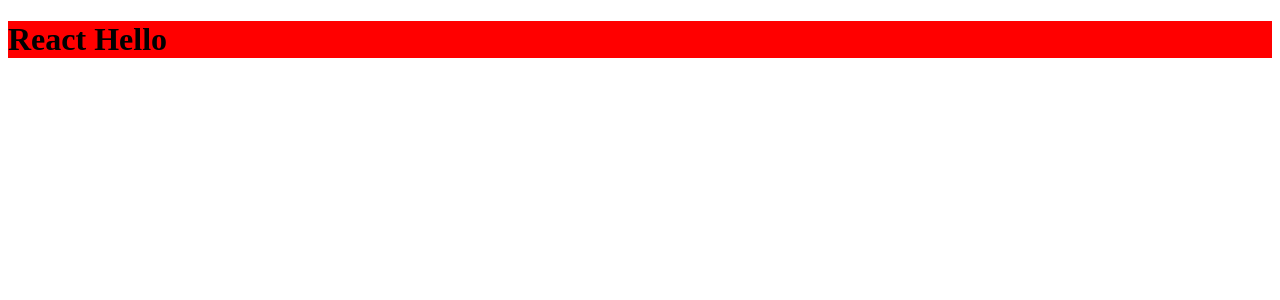
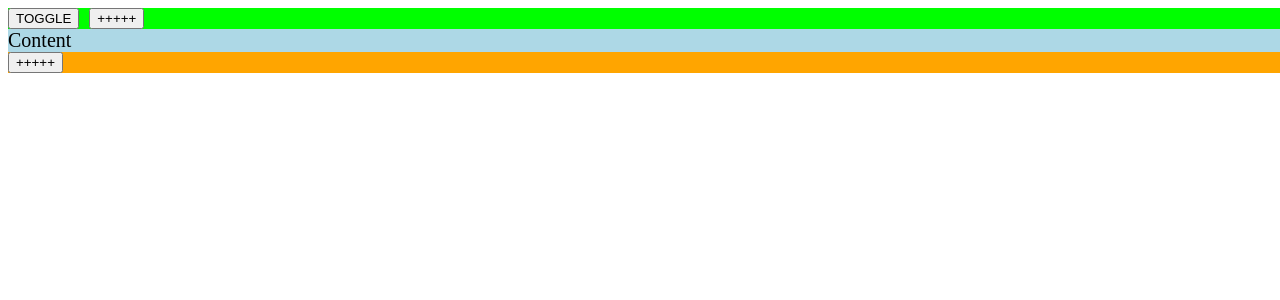
Before and after one commit to JayDeeJS/geeks-homework-react, a React (Create React App) app: page / in a window 1280 px wide. Shown: the top 300 px of the page. Built offline with nearby package versions, Linux system fonts and the light colour scheme.

Commit message:
feat: lesson react

```diff
--- a/src/App.js
+++ b/src/App.js
@@ -1,12 +1,21 @@
 import React from 'react';
-import Components from './components/Components';
+import Content from './components/Content';
+import Footer from './components/Footer';
+import Header from './components/Header';
 
 import "./index.css";
 
 function App() {
+  const links = [
+    {link: '/home', title: 'Главная страница'},
+    {link: '/about', title: 'О нас'},
+  ]
+
   return (
     <div className="App">
-      <Components/>
+      <Header links={links}/>
+      <Content/>
+      <Footer/>
     </div>
   );
 }
--- /dev/null
+++ b/src/components/Content.js
@@ -0,0 +1,6 @@
+const Content = () => {
+    return (
+        <div className="content">Content</div>
+    )
+}
+export default Content;
--- /dev/null
+++ b/src/components/Footer.js
@@ -0,0 +1,21 @@
+import { useState } from "react"
+
+const Footer = () => {
+    const [state, setState] = useState([])
+
+    const handleInc = () => {
+        setState(prev => {
+            return [...prev, {id: 1, title: 'This'}, {id: 2, title: 'is'}, {id: 3, title: 'footer'}]
+        })
+    }
+
+    return (
+        <footer className="footer">
+            <button onClick={handleInc}>+++++</button>
+            {state.map((item) =>
+                <h1 key={item.id}>{item.title}</h1>
+            )}
+        </footer>
+    )
+}
+export default Footer;
--- /dev/null
+++ b/src/components/Header.js
@@ -0,0 +1,40 @@
+import { Fragment, useState } from "react";
+import classes from "../style.module.css";
+import ModalWindow from "./ModalWindow";
+
+const Header = (props) => {
+    const {links, children} = props
+
+    const [state, setState] = useState([])
+    const [show, setShow] = useState(false)
+
+    const handleInc = () => {
+        setState(prev => {
+            return [...prev, {id: 1, title: 'Hello'}, {id: 2, title: 'Bro'}, {id: 3, title: '!'}]
+        })
+    }
+
+    const handleToggle = () => {
+        setShow(prev => !prev)
+    }
+
+    const handleClose = () => {
+        return (
+            setShow(false)
+        )
+    }
+
+    return (
+        <header className={classes.header}>
+            <button onClick={handleToggle}>TOGGLE</button>
+            <button onClick={handleInc}>+++++</button>
+            {state.map((item, i) =>
+                <Fragment key={i}>
+                    <h1 key={item.id}>{item.title}</h1>
+                </Fragment>
+            )}
+            {show && <ModalWindow handleClose={handleClose}/>}
+        </header>
+    )
+}
+export default Header;
--- /dev/null
+++ b/src/components/ModalWindow.js
@@ -0,0 +1,11 @@
+const ModalWindow = ({handleClose}) => {
+    return (
+        <>
+            <div className="modalWrapper" onClick={handleClose}></div>
+            <div className="modal">
+                <h1 onClick={handleClose}>WORKED</h1>
+            </div>
+        </>
+    )
+}
+export default ModalWindow
--- a/src/index.css
+++ b/src/index.css
@@ -1,3 +1,39 @@
 .App {
-    background-color: red;
+    width: 100vw;
+    font-size: 20px;
 }
+.header {
+    background-color: lime;
+    display: flex;
+    color: white;
+    gap: 10px;
+}
+.content {
+    background-color: lightblue;
+}
+.footer {
+    background-color: orange;
+    display: flex;
+    gap: 8px;
+}
+
+.modal {
+    width: 400px;
+    height: 400px;
+    background-color: black;
+    color: #fff;
+    position: absolute;
+    top: 50%;
+    left: 50%;
+    transform: translate(-50%, -50%);
+}
+
+.modalWrapper {
+    position: absolute;
+    top: 0;
+    left: 0;
+    width: 100%;
+    height: 100%;
+    background: #000;
+    opacity: 0.4;
+}
--- /dev/null
+++ b/src/style.module.css
@@ -0,0 +1,6 @@
+.header {
+    background-color: lime;
+    display: flex;
+    color: white;
+    gap: 10px;
+}
```
